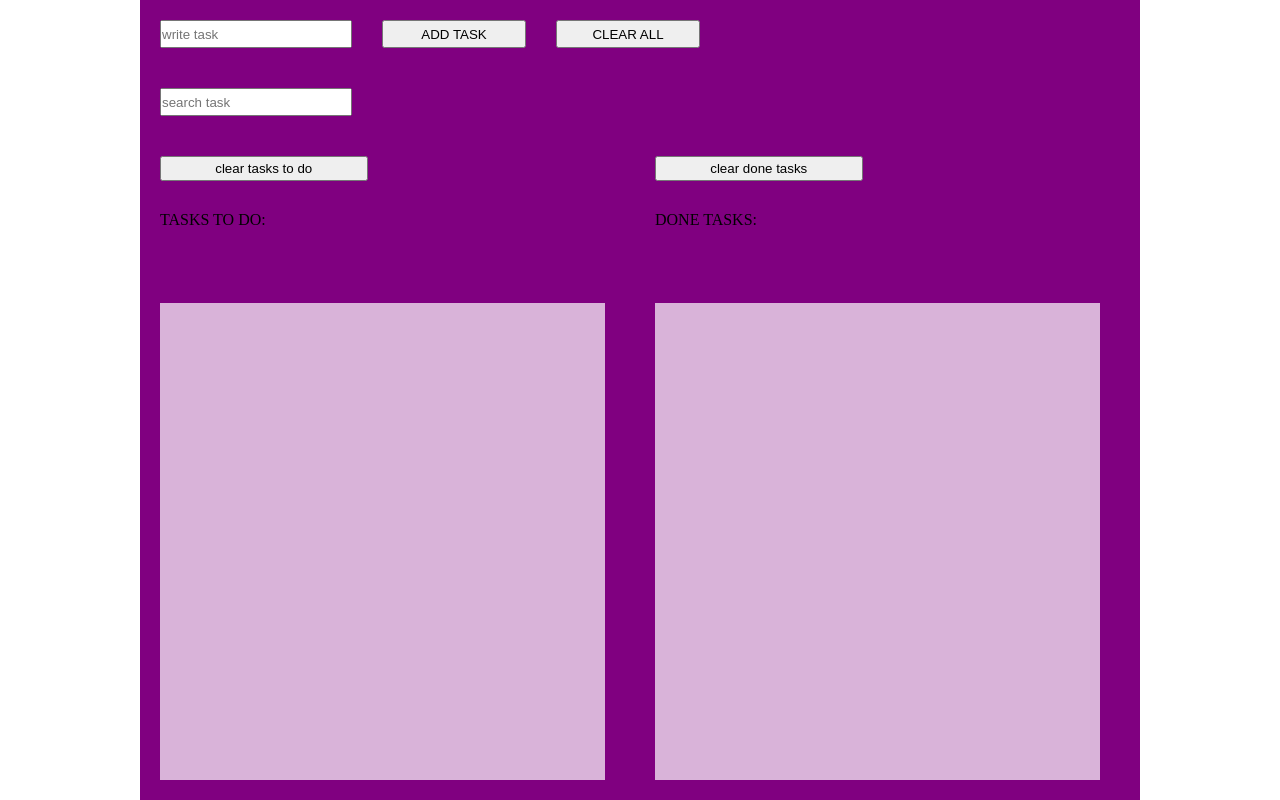
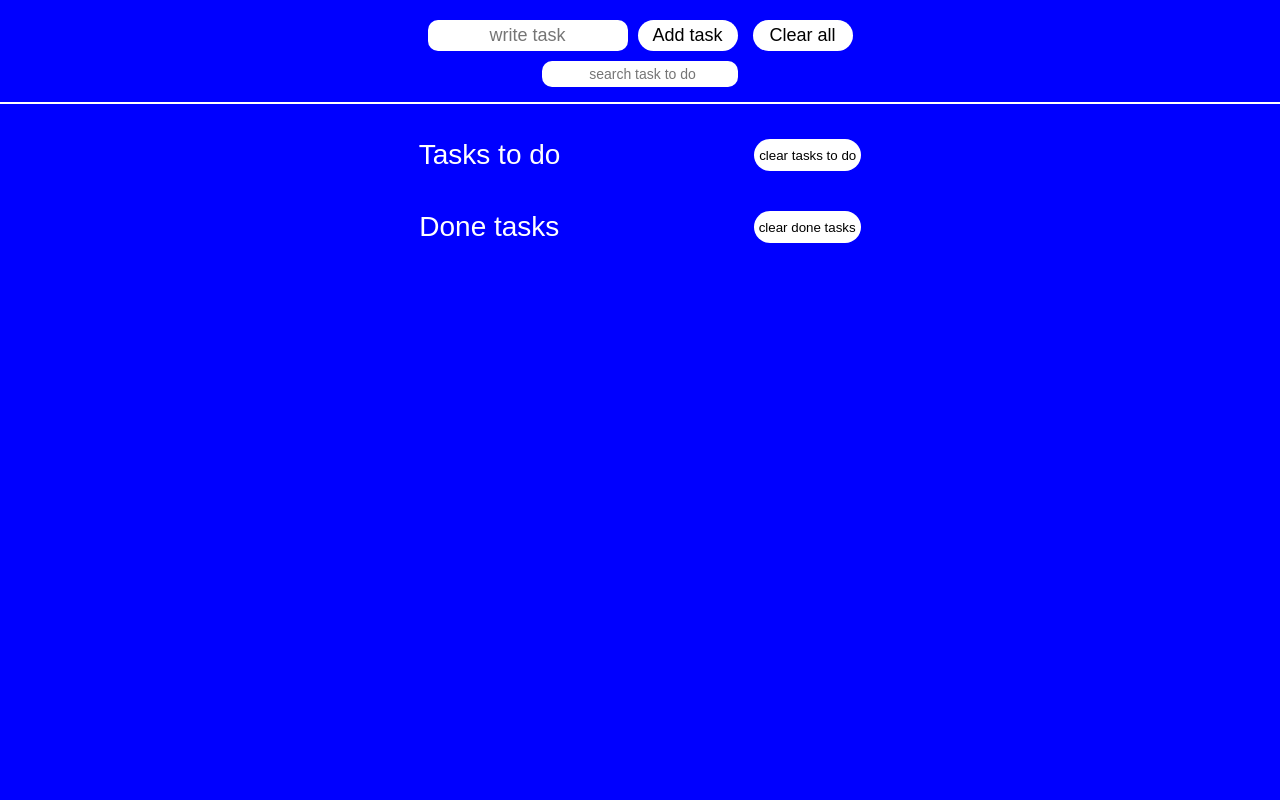
Before and after one commit to wasiak93/To-do-list, a plain HTML site: page index.html in a window 1280 px wide. Drawn offline with Linux system fonts and the light colour scheme.

Commit message:
change language for english; change in rwd

```diff
--- a/index.html
+++ b/index.html
@@ -5,7 +5,7 @@
   <meta charset="UTF-8">
   <meta name="viewport" content="width=device-width, initial-scale=1.0">
   <meta http-equiv="X-UA-Compatible" content="ie=edge">
-  <title>Co trzeba zrobic</title>
+  <title>To do list</title>
   <link rel="stylesheet" href="style.css">
 </head>
 
@@ -18,21 +18,32 @@
         <button class="clear-all">Clear all</button>
       </form>
       <div class="modificate">
-        <input class="search" type="text" placeholder="search task">
+        <input class="search" type="text" placeholder="search task to do">
 
       </div>
     </div>
     <div class="lists">
       <div class="to-do">
-        <button class="clear-tasks">clear tasks to do</button>
-        <p>Tasks to do<span class="tasksNumber"></span>:</p>
+        <div class="head">
+          <p>Tasks to do <span class="tasksNumber"></span></p>
+          <button class="clear-tasks clear-tasks">clear tasks to do</button>
+        </div>
+
+
         <ul class="tasks"></ul>
+
+
       </div>
-      <div class="done">
+      <div class="tasks-done">
+        <div class="head">
+          <p>Done tasks <span class="tasksDoneNumber"></span></p>
+          <button class="clear-done clear-tasks">clear done tasks</button>
 
-        <button class="clear-done">clear done tasks</button>
-        <p>Done tasks<span class="tasksDoneNumber"></span>:</p>
+        </div>
+
         <ul class="tasksDone"></ul>
+
+
       </div>
     </div>
   </div>
--- a/main.js
+++ b/main.js
@@ -36,13 +36,14 @@ const removeDone = (e) => {
 
 const moveTask = (e) => {
   const index = e.target.parentNode.dataset.key;
+
   const taskDoneTab = tasksList.splice(index, 1);
   let taskDone = taskDoneTab[0];
-  taskDone.removeChild(taskDone.lastChild);
-  taskDone.removeChild(taskDone.lastChild);
+  taskDone.removeChild(taskDone.firstChild);
+  taskDone.removeChild(taskDone.firstChild);
   const btnDone = document.createElement(`button`);
   btnDone.classList.add('remove-done');
-  btnDone.textContent = "usuń";
+  btnDone.textContent = "remove";
   taskDone.appendChild(btnDone);
   tasksListDone.push(taskDone);
   render2()
@@ -57,7 +58,7 @@ const addTask = (e) => {
   if (titleTask === "") return;
   const task = document.createElement("li");
   task.classList.add('task');
-  task.innerHTML = titleTask + `<button class="delete">usuń</button>` + `<button class="done">zrobione</button>`;
+  task.innerHTML = `<button class="delete">remove</button>` + `<button class="done">done</button>` + titleTask;
   tasksList.push(task)
   inputWrite.value = "";
   render()
--- a/style.css
+++ b/style.css
@@ -10,122 +10,155 @@ html {
 
 body {
   height: 100%;
-  overflow: hidden;
+  background: blue;
+  font-family: sans-serif;
 }
 
 ul {
   list-style: none;
 }
 
+button {
+  background-color: white;
+  outline: none;
+  border: none;
+  padding: 5px;
+  border-radius: 20px;
+  transition: 0.3s;
+}
+
+button:hover {
+  cursor: pointer;
+  background-color: #ccc;
+}
+
 .container {
   display: grid;
-  grid-template-rows: minmax(17%, auto) 1fr;
-  grid-template-columns: repeat(2, 50%);
-  grid-template-areas:
-    "data data"
-    "lists lists";
+  grid-template-rows: auto 1fr;
   width: 100%;
-  max-width: 1000px;
-  height: 100%;
-  margin: auto;
-  background: purple;
+  margin: 0 auto;
 }
 
 .data {
-  display: grid;
-  grid-template: repeat(2, minmax(17%, auto))/1;
-  grid-area: data;
+  display: flex;
+  flex-direction: column;
+  align-items: center;
+  justify-content: space-around;
+}
+
+.data::after {
+  content: "";
+  height: 2px;
+  width: 100%;
+  background-color: white;
+}
+
+form,
+.modificate {
+  width: 95vw;
+  max-width: 840px;
+}
+
+form {
+  display: flex;
+  flex-wrap: wrap;
+  justify-content: center;
+  align-items: center;
+  margin: 10px 5px 0px;
+}
+
+.write {
+  flex-grow: 2;
+  max-width: 200px;
+  margin-right: 10px;
+  outline: none;
+  border: none;
+  text-align: center;
+  padding: 5px;
+  border-radius: 10px;
+}
+
+.write,
+.add,
+.clear-all {
+  margin-top: 10px;
+  font-size: 18px;
+}
+
+.add,
+.clear-all {
+  flex-grow: 1;
+  max-width: 100px;
+}
+
+.clear-all {
+  margin-left: 15px;
+}
+
+.modificate {
+  display: flex;
+  justify-content: center;
+  margin-bottom: 5px;
+  padding: 10px 0px;
+}
+
+.search {
+  padding: 5px 5px 5px 10px;
+  border-radius: 10px;
+  font-size: 14px;
+  text-align: center;
+  border: none;
+  outline: none;
+}
+
+.lists {
+  display: flex;
+  flex-direction: column;
+  width: 95vw;
+  max-width: 840px;
+  margin: 0 auto;
+  margin-top: 20px;
+}
+
+.to-do,
+.tasks-done {
+  display: flex;
+  flex-direction: column;
+  align-items: center;
+  justify-content: space-evenly;
+  margin: 10px 0px;
+  font-size: 20px;
+  padding: 5px;
+  color: white;
+}
+
+.head {
+  display: flex;
+  justify-content: space-evenly;
+  width: 100%;
+  margin-bottom: 10px;
+}
+
+.head p {
+  font-size: 28px;
 }
 
 
-form {
-  display: grid;
-  grid-template-columns: minmax(20%, 150px) repeat(2, minmax(15%, 100px));
-  grid-template-areas:
-    "input buttonAdd clearAll";
-  grid-row: 1;
-  padding: 20px;
-  gap: 30px;
+ul {
+  width: 100%;
 }
 
-.write {
-  grid-area: input;
+li {
+  font-size: 18px;
+  margin: 10px 0px;
 }
 
-.add {
-  grid-area: buttonAdd;
-  text-transform: uppercase;
+.delete,
+.done,
+.remove-done {
+  margin: 0px 0px 5px 10px
 }
 
-.clear-all {
-  grid-area: clearAll;
-  text-transform: uppercase;
+.done {
+  margin-right: 10px;
 }
-
-.modificate {
-  display: grid;
-  grid-template-columns: minmax(20%, 150px) repeat(3, 1fr);
-  grid-row: 2/2;
-  padding: 20px;
-  gap: 30px;
-}
-
-.lists {
-  display: grid;
-  grid-template-columns: repeat(2, 1fr);
-  grid-area: lists;
-  padding: 20px;
-  gap: 30px;
-  text-transform: uppercase;
-}
-
-.to-do {
-  display: grid;
-  grid-template-rows: minmax(4%, auto) 10% 1fr;
-  grid-template-columns: repeat(2, 1fr);
-  grid-template-areas:
-    "btn ."
-    "p p"
-    "ul ul";
-  gap: 30px;
-  padding-right: 20px;
-}
-
-.clear-tasks {
-  grid-area: btn;
-}
-
-.to-do p {
-  grid-area: p;
-}
-
-.tasks {
-  grid-area: ul;
-  background: rgba(255, 255, 255, 0.7);
-
-}
-
-div.done {
-  display: grid;
-  grid-template-rows: minmax(4%, auto) 10% 1fr;
-  grid-template-columns: repeat(2, 1fr);
-  grid-template-areas:
-    "btn ."
-    "p p"
-    "ul ul";
-  gap: 30px;
-  padding-right: 20px;
-}
-
-.clear-done {
-  grid-area: btn;
-}
-
-.done p {
-  grid-area: p;
-}
-
-.tasksDone {
-  grid-area: ul;
-  background: rgba(255, 255, 255, 0.7);
-}
```
